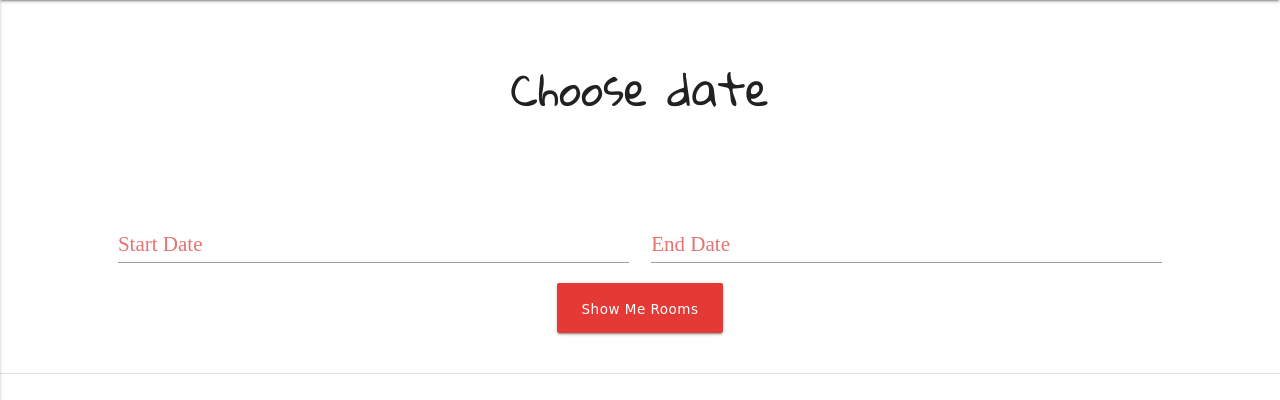
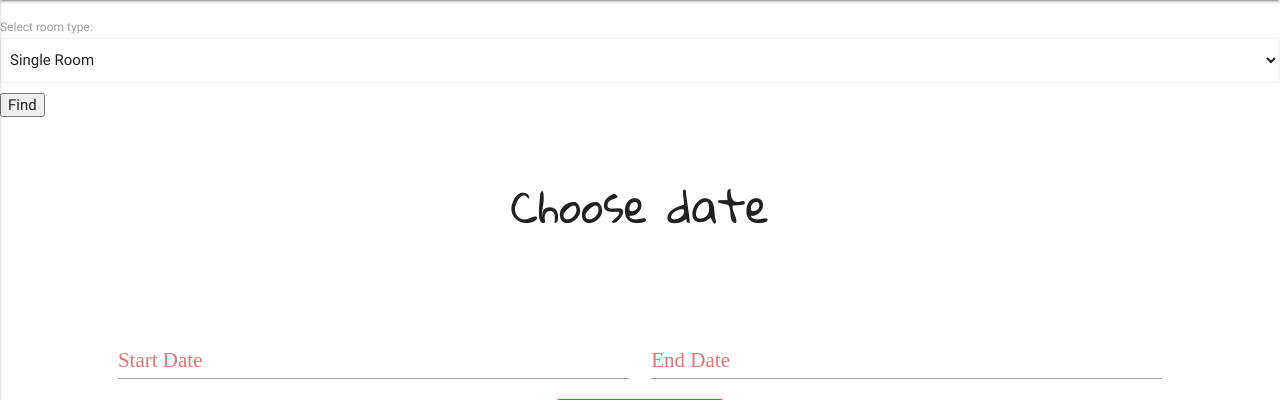
Before and after one commit to yanaShcherbich/django-hotel-system-management, a Django app: page / in a window 1280 px wide. Shown: the part 64-464 px from the top of the page. Run offline with Django 3.2, Linux system fonts and the light colour scheme; data comes from the database, SQL or seed files in the repository; both versions use the stored data as it was after the commit; some libraries are stand-ins or nearby versions; some web fonts are replaced.

Commit message:
add choices list

```diff
--- /dev/null
+++ b/room_slot/booking/forms.py
@@ -0,0 +1,6 @@
+from django import forms
+from .models import Rooms
+
+class Search_By_Type(forms.Form):
+    CHOICES = (('Single Room', 'Single Room'),('Double Room', 'Double Room'), ('Deluxe Room', 'Deluxe Room'), ('Super Deluxe Room', 'Super Deluxe Room'),)
+    room_type = forms.ChoiceField(choices=CHOICES, label="Select room type:")
--- a/room_slot/booking/views.py
+++ b/room_slot/booking/views.py
@@ -1,13 +1,15 @@
 from django.shortcuts import render,redirect
 from .models import Contact
 from .models import Rooms, Booking
+from .forms import Search_By_Type
 from login.models import Customer
 from django.contrib import messages
 from django.http import HttpResponse
 import datetime
 def index(request):
     qs = Rooms.objects.all()
-    return render(request,'booking/index.html',{"rooms": qs})
+    form = Search_By_Type()
+    return render(request,'booking/index.html', {"rooms": qs, "form": form})
 def contact(request):
     if request.method=="GET":
      return render(request,"contact/contact.html",{})
--- a/room_slot/static/css/style.css
+++ b/room_slot/static/css/style.css
@@ -11,3 +11,7 @@
     width: 500px;
     height: 300px;
 }
+
+#id_room_type {
+    display: block;
+}
--- a/room_slot/templates/booking/index.html
+++ b/room_slot/templates/booking/index.html
@@ -7,6 +7,13 @@
 
 <link href="https://fonts.googleapis.com/css?family=Rye&display=swap" rel="stylesheet">
 <link rel="stylesheet" type="text/css" href="{% static 'css/style.css' %}">
+
+<form action="/your-name/" method="GET">
+    {% csrf_token %}
+
+    {{ form.as_p }}
+    <input type="submit" value="Find">
+</form>
 
 <div class="row">
     <div class="center">
@@ -89,9 +96,9 @@
 
     </div>
 </div>
-    {%if not rooms%}
+    <!-- {%if not rooms%}
     <h1>DSSUSUUAUSUSUKABLYAT</h1>
-    {%endif%}
+    {%endif%} -->
     {% for room in rooms %}
     <div class="cards">
         <div class="card">
```
Also changed, not shown: room_slot/db.sqlite3.
